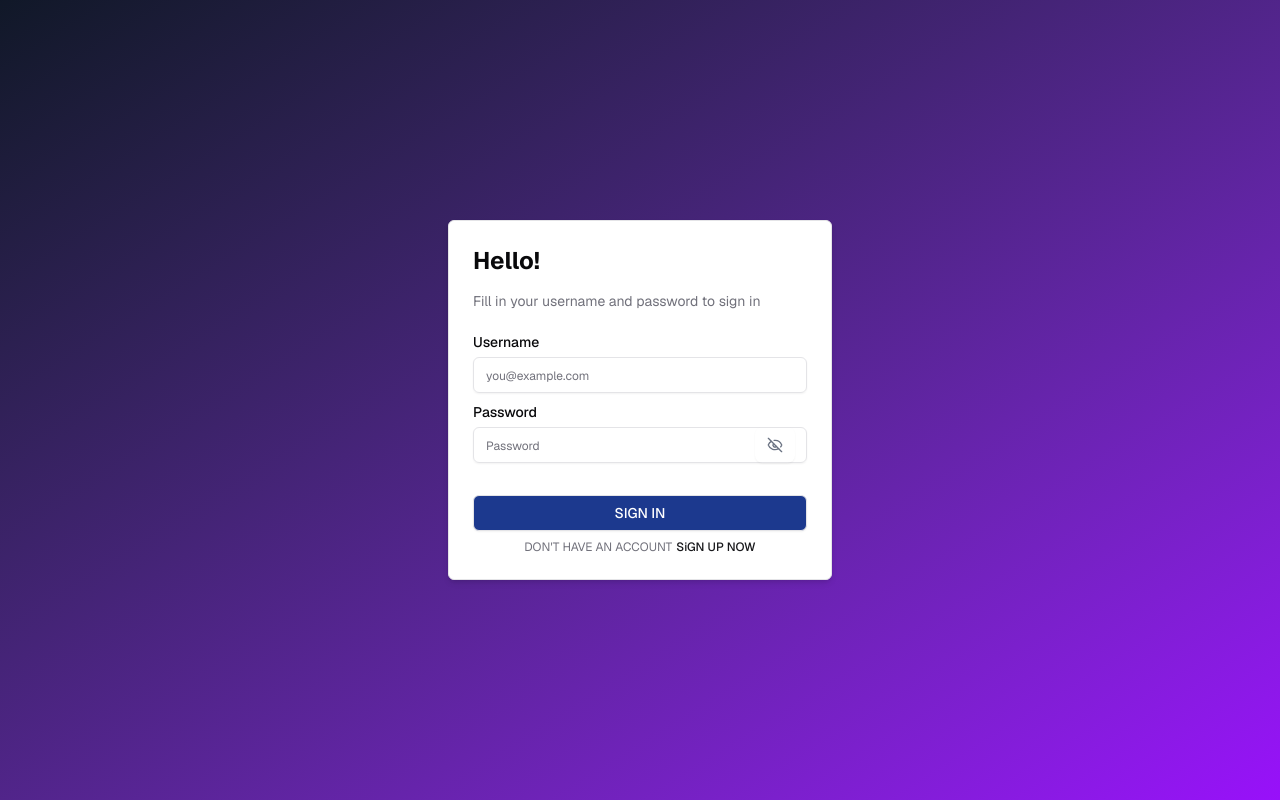
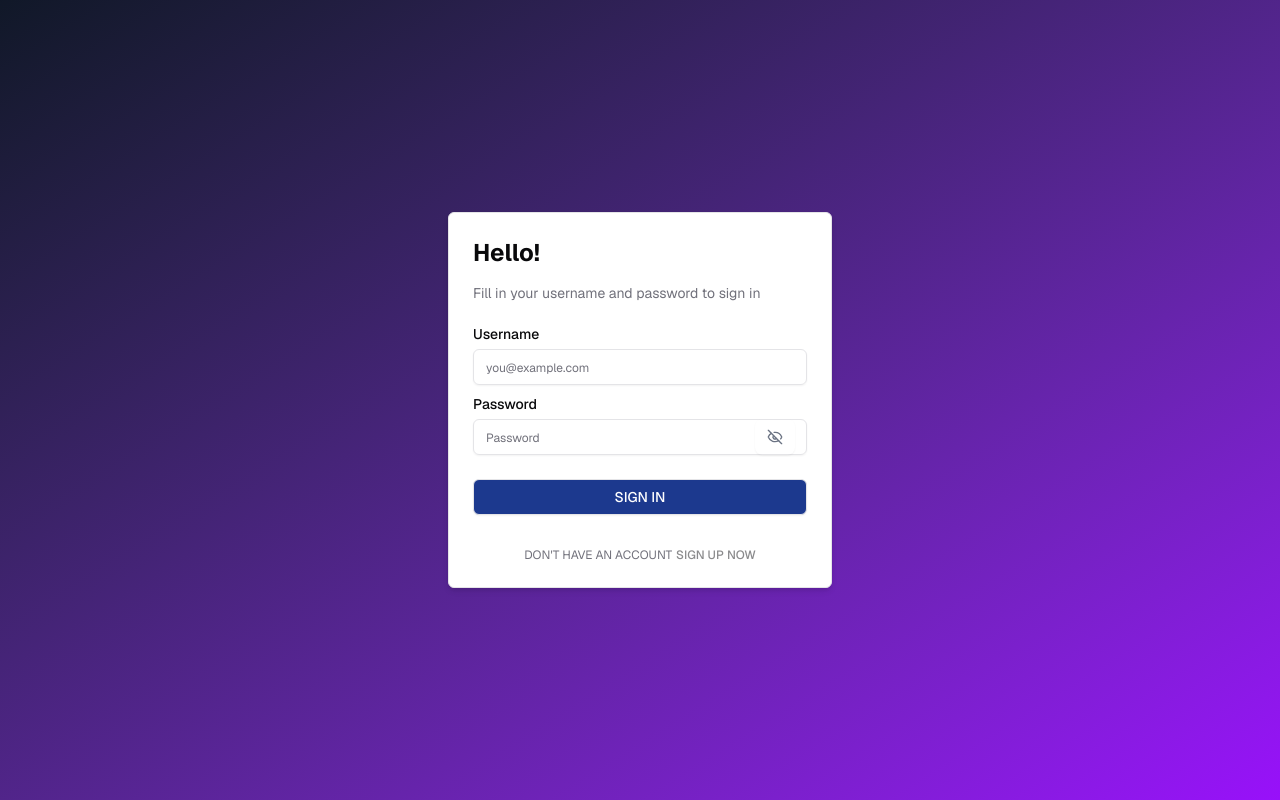
Before and after one commit to AyeshaniWeerasooriya/task-manager-app, a Next.js app: page /login in a window 1280 px wide. Built offline with nearby package versions, Linux system fonts and the light colour scheme; no server answers.

Commit message:
rafact: changed styles

```diff
--- a/app/components/LoginDialogBox.jsx
+++ b/app/components/LoginDialogBox.jsx
@@ -6,7 +6,6 @@ import { auth } from "@firebase/firebaseConfig";
 import { Button } from "@components/ui/button";
 import {
   Card,
-  CardAction,
   CardContent,
   CardDescription,
   CardFooter,
@@ -37,7 +36,6 @@ export default function LoginDialogBox() {
       router.push("/");
     } catch (err) {
       setErrorMsg("Invalid login. Please check your credentials.");
-      console.error("Login error:", err);
     } finally {
       setLoading(false);
     }
@@ -70,9 +68,7 @@ export default function LoginDialogBox() {
               </div>
 
               <div className="grid gap-2">
-                <div className="flex items-center">
-                  <Label htmlFor="password">Password</Label>
-                </div>
+                <Label htmlFor="password">Password</Label>
                 <div className="relative">
                   <Input
                     id="password"
@@ -86,7 +82,7 @@ export default function LoginDialogBox() {
                   <Button
                     type="button"
                     onClick={() => setShowPassword(!showPassword)}
-                    className="absolute right-3 top-1/2 transform -translate-y-1/2 text-gray-500 p-0 m-0 bg-transparent border-none outline-none hover:bg-transparent focus:ring-0"
+                    className="absolute right-3 top-1/2 transform -translate-y-1/2 text-gray-500 p-0 m-0 bg-transparent border-none outline-none hover:bg-transparent focus:ring-0 cursor-pointer"
                   >
                     {showPassword ? (
                       <Eye className="w-5 h-5" />
@@ -96,28 +92,32 @@ export default function LoginDialogBox() {
                   </Button>
                 </div>
               </div>
+
               {errorMsg && <p className="text-red-500 text-sm">{errorMsg}</p>}
+
+              <div className="mt-3">
+                <Button
+                  variant="outline"
+                  className="w-full text-white bg-blue-900 rounded-sm"
+                  type="submit"
+                >
+                  {loading ? <Spinner /> : "SIGN IN"}
+                </Button>
+              </div>
             </div>
           </form>
         </CardContent>
 
         <CardFooter className="flex-col gap-2 mt-2">
-          <Button
-            variant="outline"
-            className="w-full text-white bg-blue-900 rounded-sm"
-            type="submit"
-            onClick={handleLogin}
-          >
-            {loading ? <Spinner /> : "SIGN IN"}
-          </Button>
-          <div className=" w-full flex items-center justify-center gap-1 text-xs ">
+          <div className="w-full flex items-center justify-center gap-1 text-xs">
             <p className="text-muted-foreground">DON'T HAVE AN ACCOUNT</p>
             <Button
-              className="p-0 h-auto text-xs"
+              className="p-0 h-auto text-xs cursor-not-allowed"
               variant="link"
+              disabled
               onClick={() => router.push("/register")}
             >
-              SiGN UP NOW
+              SIGN UP NOW
             </Button>
           </div>
         </CardFooter>
```
